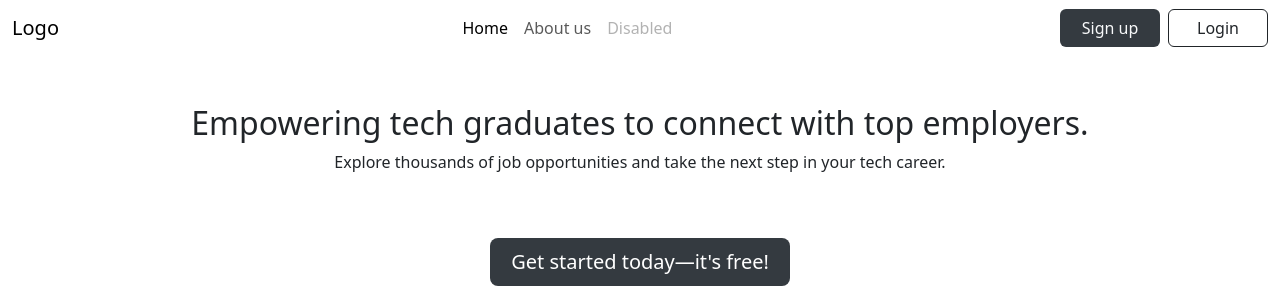
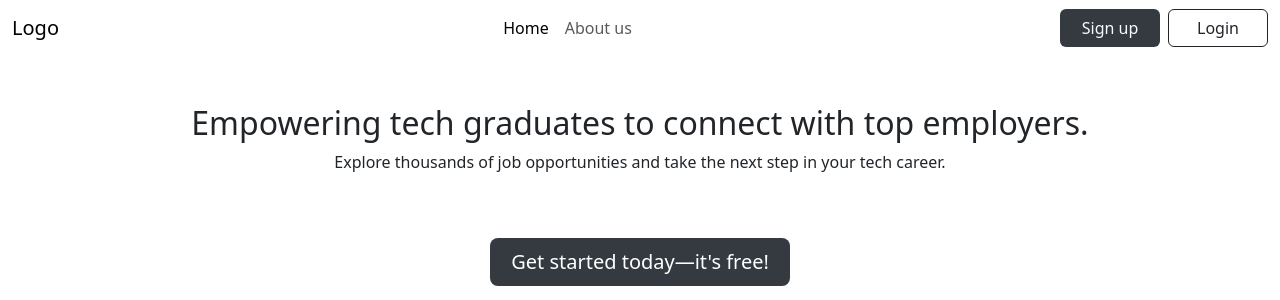
Before and after one commit to dumbDev6969/root, a PHP site: page /index.php in a window 1280 px wide. Shown: the top 300 px of the page. Run offline with PHP 8.4, Linux system fonts and the light colour scheme.

Commit message:
modified

```diff
--- a/frontend/includes/navigationV1.php
+++ b/frontend/includes/navigationV1.php
@@ -15,10 +15,7 @@ $current_page = basename(htmlspecialchars($_SERVER['PHP_SELF'])); //! Get the cu
                             <a class="nav-link <?= ($current_page == 'index.php') ? 'active' : '' ?>" href="./index.php">Home</a>
                         </li>
                         <li class="nav-item">
-                            <a class="nav-link <?= ($current_page == 'link.php') ? 'active' : '' ?>" href="./link.php">About us</a>
-                        </li>
-                        <li class="nav-item">
-                            <a class="nav-link disabled" aria-disabled="true">Disabled</a>
+                            <a class="nav-link <?= ($current_page == 'about.php') ? 'active' : '' ?>" href="./about.php">About us</a>
                         </li>
                     </ul>
                 </div>
```
